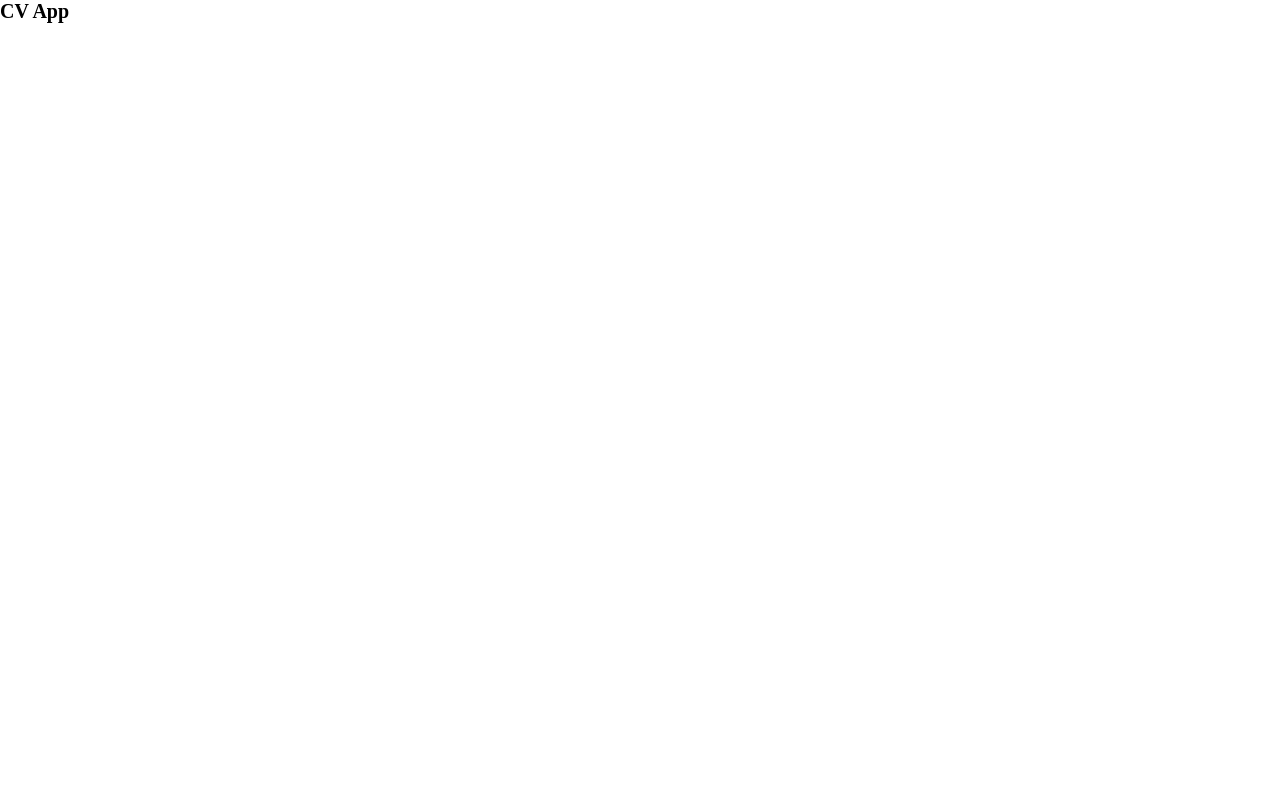
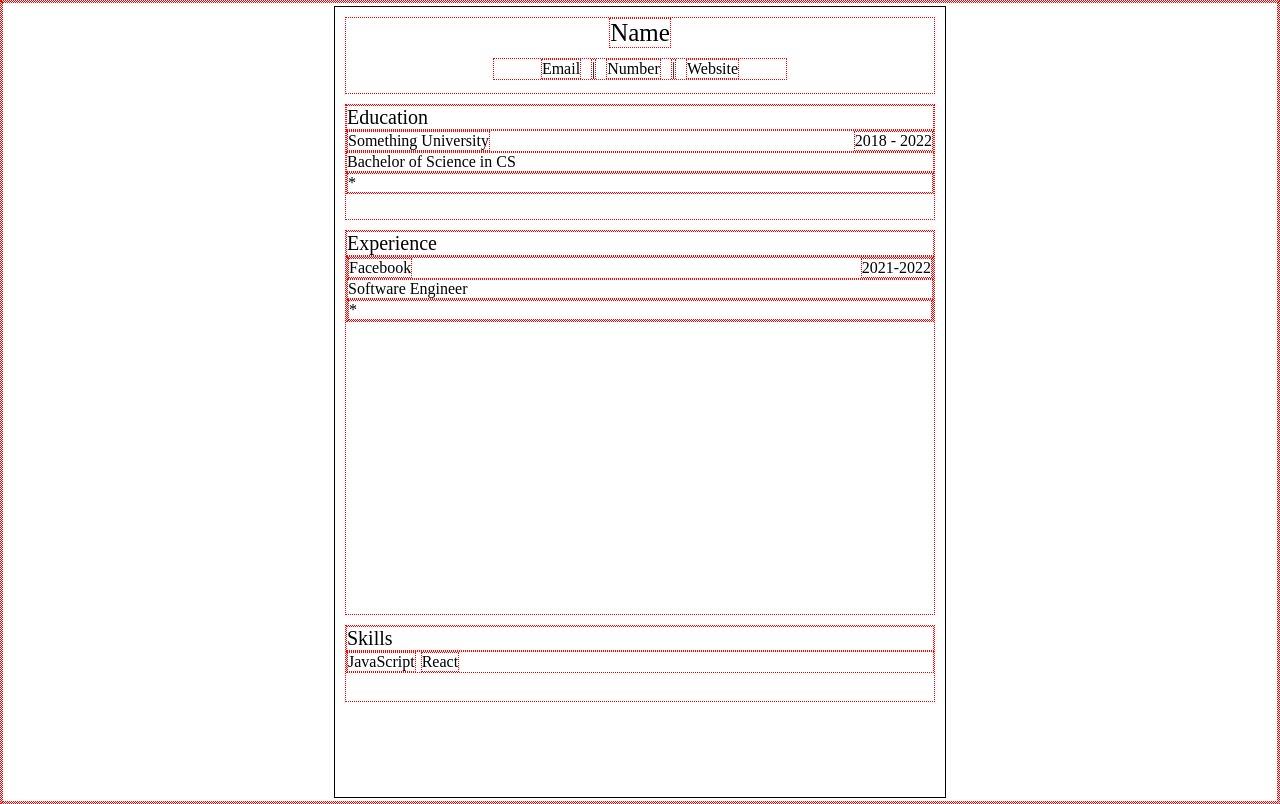
Before and after one commit to markymelnik/cv-app, a React (Vite) app: page / in a window 1280 px wide. Built offline with nearby package versions, Linux system fonts and the light colour scheme.

Commit message:
initial layout

```diff
--- a/package.json
+++ b/package.json
@@ -10,7 +10,8 @@
   },
   "dependencies": {
     "react": "^18.2.0",
-    "react-dom": "^18.2.0"
+    "react-dom": "^18.2.0",
+    "styled-components": "^5.3.9"
   },
   "devDependencies": {
     "@types/react": "^18.0.28",
--- a/src/App.jsx
+++ b/src/App.jsx
@@ -1,9 +1,12 @@
+import Page from './components/Page';
+
+
 function App() {
   return (
     <>
-      <div className='header'>CV App</div>
+      <Page/>
     </>
   )
 }
 
-export default App
+export default App;
--- /dev/null
+++ b/src/components/Education.jsx
@@ -0,0 +1,18 @@
+
+const Education = () => {
+  return (
+    <div className='resume-education'>
+      <div className='education-header'>Education</div>
+      <div className='education-school'>
+        <div className='school-name'>Something University</div>
+        <div className='school-attend-date'>2018 - 2022</div>
+      </div>
+      <div className='education-degree'>Bachelor of Science in CS</div>
+      <div className='education-description'>
+        <div className='education-bullet'>*</div>
+      </div>
+    </div>
+  )
+}
+
+export default Education;
--- /dev/null
+++ b/src/components/Experience.jsx
@@ -0,0 +1,20 @@
+
+const Experience = () => {
+  return (
+    <div className='resume-experience'>
+      <div className='experience-header'>Experience</div>
+      <div className='experience-block'>
+        <div className='experience-info'>
+          <div className='experience-company'>Facebook</div>
+          <div className='experience-dates'>2021-2022</div>
+        </div>
+        <div className='experience-title'>Software Engineer</div>
+        <div className='experience-description'>
+          <div className='experience-bullet'>*</div>
+        </div>
+      </div>
+    </div>
+  )
+}
+
+export default Experience;
--- /dev/null
+++ b/src/components/Header.jsx
@@ -0,0 +1,17 @@
+
+const Header = () => {
+  return (
+    <div className='resume-header'>
+      <div className='header-name'>Name</div>
+      <div className='header-info'>
+        <div className='info-email'>Email</div>
+        <span>|</span>
+        <div className='info-number'>Number</div>
+        <span>|</span>
+        <div className='info-website'>Website</div>
+      </div>
+    </div>
+  )
+}
+
+export default Header;
--- /dev/null
+++ b/src/components/Page.jsx
@@ -0,0 +1,17 @@
+import Header from './Header';
+import Education from './Education';
+import Experience from './Experience';
+import Skills from './Skills';
+
+const Page = () => {
+  return (
+    <div className='page'>
+      <Header/>
+      <Education/>
+      <Experience/>
+      <Skills/>
+    </div>
+  )
+}
+
+export default Page;
--- /dev/null
+++ b/src/components/Skills.jsx
@@ -0,0 +1,14 @@
+
+const Skills = () => {
+  return (
+    <div className='resume-skills'>
+      <div className='skills-header'>Skills</div>
+      <div className='skills-container'>
+        <div className='skill'>JavaScript</div>
+        <div className='skill'>React</div>
+      </div>
+    </div>
+  )
+}
+
+export default Skills;
--- a/src/styles.css
+++ b/src/styles.css
@@ -2,15 +2,101 @@
   box-sizing: border-box;
   margin: 0;
   padding: 0;
-  border: 0;
+  border: 1px dotted red;
 }
 
 #root {
+  display: flex;
+  flex-direction: column;
+  justify-content: center;
+  align-items: center;
   width: 100%;
   height: 100vh;
 }
 
-.header {
+.page {
+  display: flex;
+  flex-direction: column;
+  gap: 10px;
+  height: 792px;
+  width: 612px;
+  border: 1px solid black;
+  padding: 10px;
+}
+
+.resume-header {
+  display: flex;
+  flex-direction: column;
+  align-items: center;
+  gap: 10px;
+  height: 10%;
+  width: 100%;
+}
+
+.header-name {
+  font-size: 25px;
+}
+
+.header-info {
+  display: flex;
+  flex-direction: row;
+  justify-content: center;
+  gap: 10px;
+  width: 50%;
+}
+
+.resume-education {
+  display: flex;
+  flex-direction: column;
+  height: 15%;
+  width: 100%;
+}
+
+.education-header {
   font-size: 20px;
-  font-weight: bold;
 }
+
+.education-school {
+  display: flex;
+  flex-direction: row;
+  justify-content: space-between;
+}
+
+.resume-experience {
+  display: flex;
+  flex-direction: column;
+  height: 50%;
+  width: 100%;
+}
+
+.experience-header {
+  font-size: 20px;
+}
+
+.experience-block {
+  display: flex;
+  flex-direction: column;
+}
+
+.experience-info {
+  display: flex;
+  flex-direction: row;
+  justify-content: space-between;
+}
+
+.resume-skills {
+  display: flex;
+  flex-direction: column;
+  height: 10%;
+  width: 100%;
+}
+
+.skills-header {
+  font-size: 20px;
+}
+
+.skills-container {
+  display: flex;
+  flex-direction: row;
+  gap: 5px;
+}
```
Also changed, not shown: 1 other file (tests, documents, lock files or other folders).
